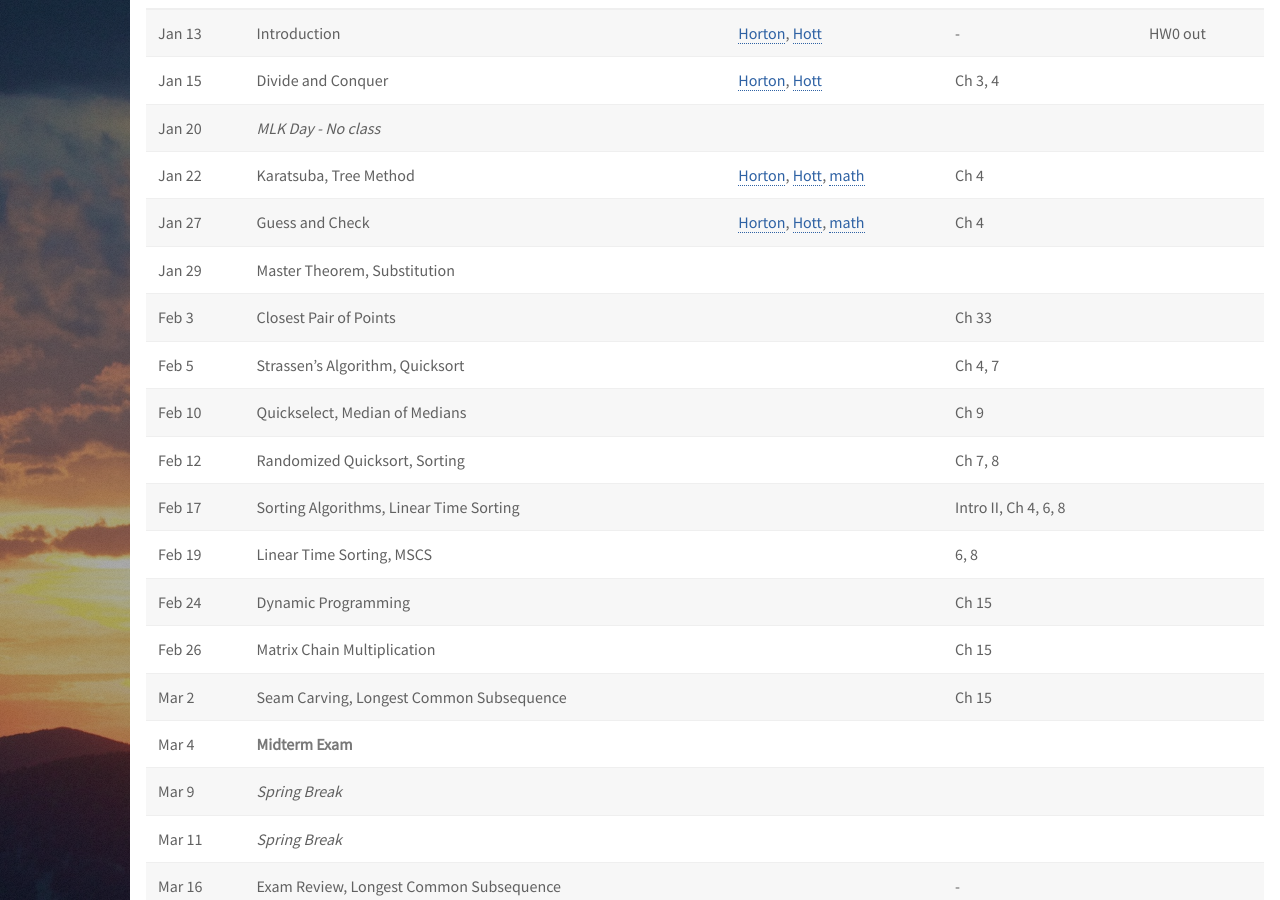
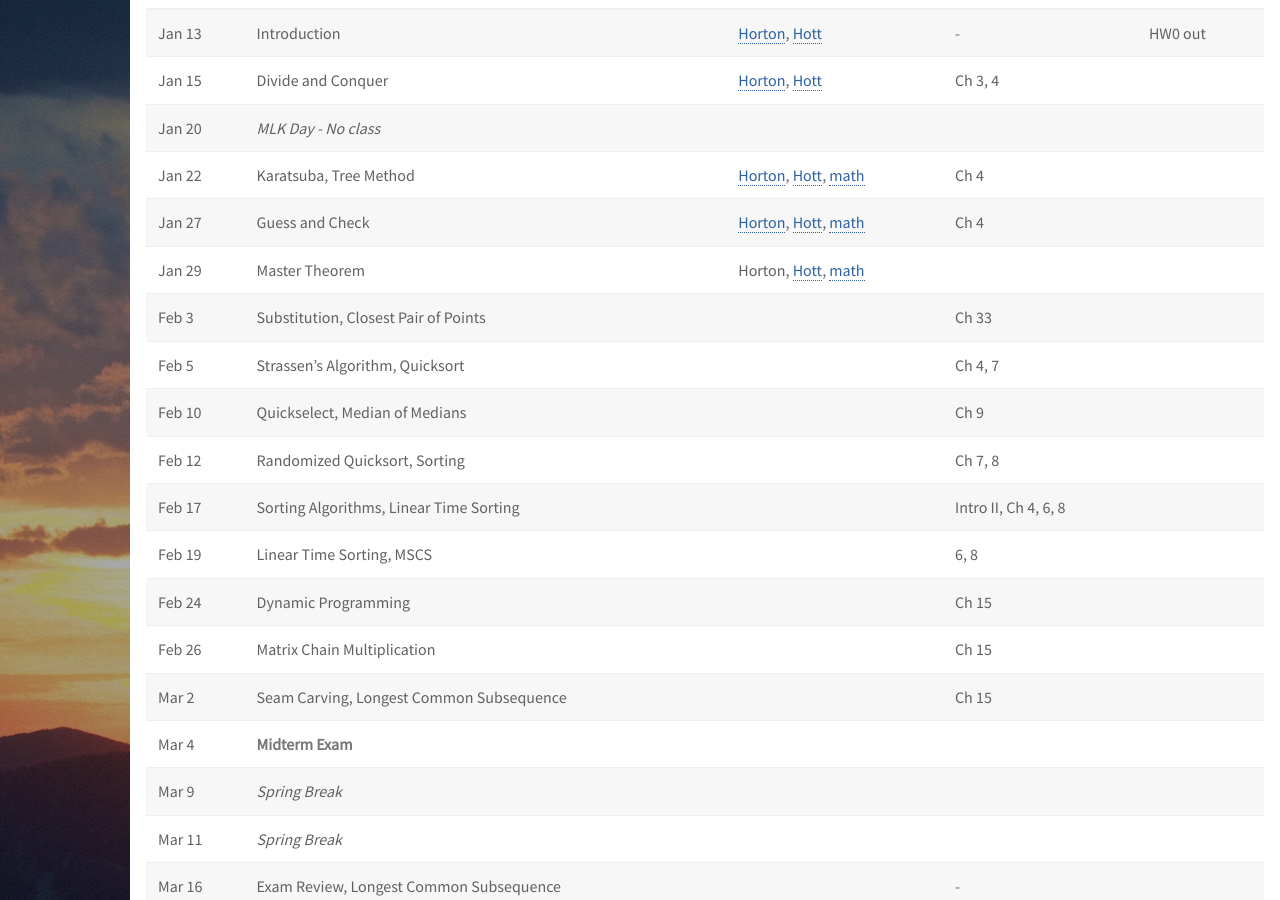
Before and after one commit to deternitydx/uvacs4102, a Jekyll site: the page built from index.md, in a window 1280 px wide and 900 px high, scrolled down 557 px. Built offline with Jekyll 4.4.1, drawn with Linux system fonts in a browser that asks for light colours; nearby versions of some CDN libraries; library files that are not in the unit come from our copies.

Commit message:
Added Robbie's lecture 5

```diff
--- a/index.md
+++ b/index.md
@@ -33,8 +33,8 @@ This is a tentative full-semester schedule of topics addressed.  As we go throug
 | Jan 20  | *MLK Day - No class*                 |  |                      |                 |
 | Jan 22  | Karatsuba, Tree Method                 | [Horton](lectures/horton/cs4102_L3_horton.pdf), [Hott](lectures/robbie/l3.pdf), [math](lectures/day3-proofs.pdf) | Ch 4                 |                 |
 | Jan 27  | Guess and Check                         |  [Horton](lectures/horton/cs4102_L4_horton.pdf), [Hott](lectures/robbie/l4.pdf), [math](lectures/day4-proofs.pdf) | Ch 4                 |                 |
-| Jan 29  | Master Theorem, Substitution            | |                      |                 |
-| Feb 3   | Closest Pair of Points                  | | Ch 33                |                 |
+| Jan 29  | Master Theorem            | Horton, [Hott](lectures/robbie/l5.pdf), [math](lectures/day5-proofs.pdf)  |                      |                 |
+| Feb 3   | Substitution, Closest Pair of Points                  | | Ch 33                |                 |
 | Feb 5   | Strassen's Algorithm, Quicksort         | | Ch 4, 7              |                 |
 | Feb 10  | Quickselect, Median of Medians          | | Ch 9                 |                 |
 | Feb 12  | Randomized Quicksort, Sorting           | | Ch 7, 8              |                 |
```
Also changed, not shown: 2 other files.
